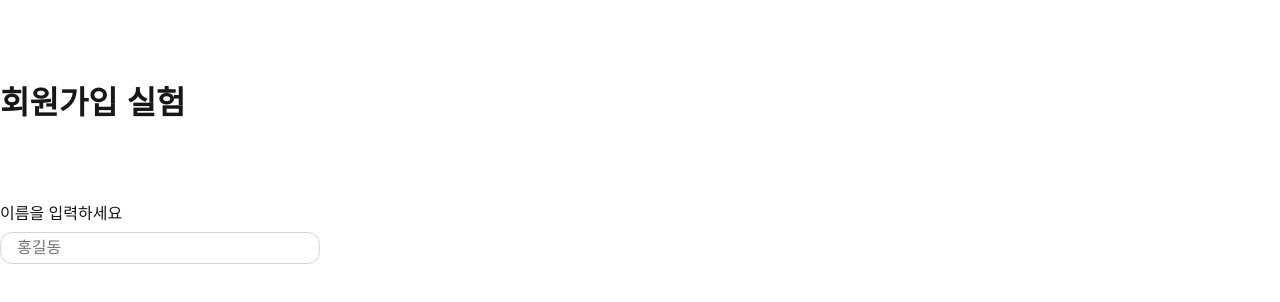
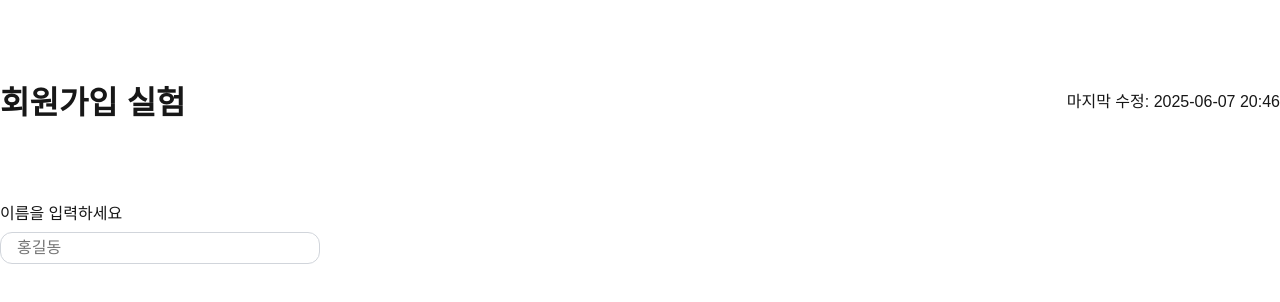
Before and after one commit to wnsgur0408/signup-ux-lab, a Next.js app: page / in a window 1280 px wide. Shown: the top 302 px of the page. Built offline with nearby package versions, Linux system fonts and the light colour scheme.

Commit message:
Add: Last modified timestamp

```diff
--- a/pages/index.tsx
+++ b/pages/index.tsx
@@ -75,8 +75,11 @@ export default function Signup() {
   return (
     <div className="w-full min-h-screen px-6 py-16 bg-white text-black">
       <div className="max-w-sm mx-auto flex flex-col">
-        <div className="h-[200px] flex items-center">
+        <div className="h-[200px] flex items-center justify-between">
           <h1 className="text-3xl font-bold">회원가입 실험</h1>
+          <div className="text-sm text-gray-500">
+            마지막 수정: 2025-06-07 20:46
+          </div>
         </div>
 
         {/* 이름 입력 */}
```
